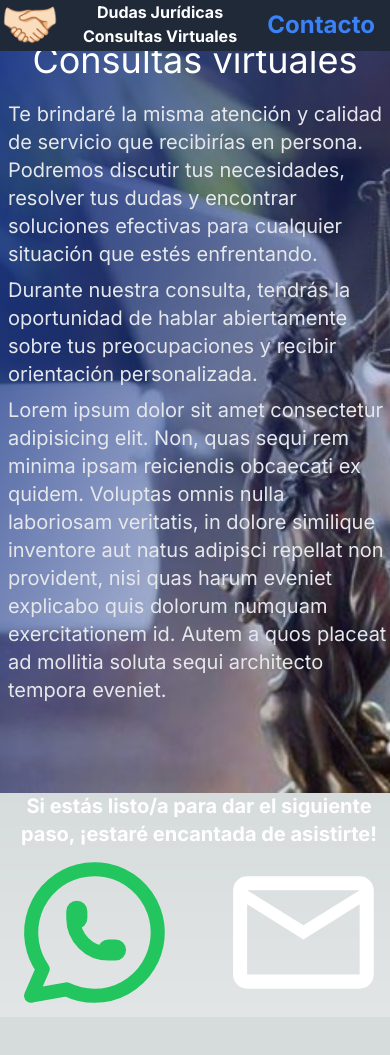
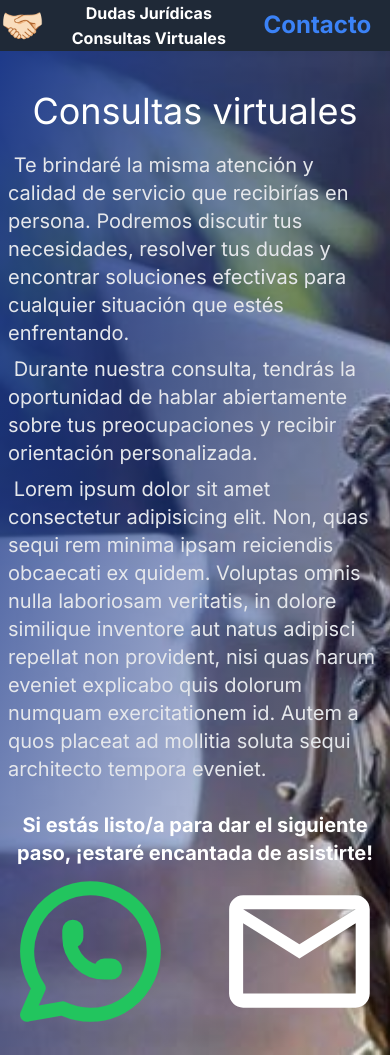
Before and after one commit to GermanGab1781/Noel-portfolio, a Next.js app: page /consultas in a window 390 px wide. Before the commit the page ends 1017 px from the top, so only its background shows below. Built offline with nearby package versions, Linux system fonts and the light colour scheme.

Commit message:
Responsives changes overall

```diff
--- a/app/components/Navbar.tsx
+++ b/app/components/Navbar.tsx
@@ -2,13 +2,12 @@ import Link from "next/link";
 
 export default function Navbar() {
 
-
   return (
     <nav className="flex flex-row fixed md:place-items-center md:place-content-between top-0 h-[6vh] w-full bg-gray-800 font-bold z-40">
-      <Link className="mr-2 text-5xl" href="/">🤝🏻</Link>
-      <div className="flex md:flex-row flex-wrap text-center flex-col place-items-center md:w-auto w-full md:gap-x-5 gap-x-0 text-white">
-        <Link className="" href="/dudas">Dudas Jurídicas</Link>
-        <Link className="" href="/consultas">Consultas Virtuales</Link>
+      <Link className="mr-2 md:text-5xl text-4xl md:m-0 m-auto" href="/">🤝🏻</Link>
+      <div className="flex md:flex-row flex-wrap text-center flex-col place-items-center md:w-auto w-screen md:gap-x-5 gap-x-0 text-white">
+        <Link className="text-md md:my-0 my-auto"  href="/dudas">Dudas Jurídicas</Link>
+        <Link className="text-md md:my-0 my-auto"  href="/consultas">Consultas Virtuales</Link>
         <Link className="mr-0 md:mr-5 text-2xl text-blue-500 my-auto" href="/contacto">
           Contacto
         </Link>
--- a/app/consultas/page.tsx
+++ b/app/consultas/page.tsx
@@ -2,16 +2,16 @@ import { TbBrandWhatsapp } from "react-icons/tb";
 import { MdOutlineMailOutline } from "react-icons/md";
 export default function page() {
     return (
-        <div className="bg-blue-900 bg-[url('../public/images/FondoConsulta.png')] bg-cover h-[94vh]">
-            <section className="w-full h-[94vh] bg-gradient-to-br from-blue-900 to-transparent">
+        <div className="bg-blue-900 bg-[url('../public/images/FondoConsulta.png')] bg-cover bg-no-repeat md:min-h-[94vh]">
+            <section className="w-full md:h-[94vh] h-full bg-gradient-to-br from-blue-900 to-transparent">
                 <h1 className="text-4xl text-center text-white pt-10 pb-5">Consultas virtuales</h1>
-                <div className="flex flex-col gap-y-2 text-xl text-gray-200 ml-2">
-                    <p className="">Te brindaré la misma atención y calidad de servicio que recibirías en persona. Podremos discutir tus necesidades, resolver tus dudas y encontrar soluciones efectivas para cualquier situación que estés enfrentando. </p>
-                    <p className="">Durante nuestra consulta, tendrás la oportunidad de hablar abiertamente sobre tus preocupaciones y recibir orientación personalizada.</p>
-                    <p>Lorem ipsum dolor sit amet consectetur adipisicing elit. Non, quas sequi rem minima ipsam reiciendis obcaecati ex quidem. Voluptas omnis nulla laboriosam veritatis, in dolore similique inventore aut natus adipisci repellat non provident, nisi quas harum eveniet explicabo quis dolorum numquam exercitationem id. Autem a quos placeat ad mollitia soluta sequi architecto tempora eveniet.</p>
-                    <div className="  w-full pt-10">
-                        <p className="text-center pt-10 font-bold text-white">Si estás listo/a para dar el siguiente paso, ¡estaré encantada de asistirte!</p>
-                        <div className="flex place-content-center gap-x-10 text-[20vh]">
+                <div className="flex flex-col gap-y-2 text-xl text-gray-200 md:ml-2 md:px-0 px-2">
+                    <p >&nbsp;Te brindaré la misma atención y calidad de servicio que recibirías en persona. Podremos discutir tus necesidades, resolver tus dudas y encontrar soluciones efectivas para cualquier situación que estés enfrentando. </p>
+                    <p >&nbsp;Durante nuestra consulta, tendrás la oportunidad de hablar abiertamente sobre tus preocupaciones y recibir orientación personalizada.</p>
+                    <p>&nbsp;Lorem ipsum dolor sit amet consectetur adipisicing elit. Non, quas sequi rem minima ipsam reiciendis obcaecati ex quidem. Voluptas omnis nulla laboriosam veritatis, in dolore similique inventore aut natus adipisci repellat non provident, nisi quas harum eveniet explicabo quis dolorum numquam exercitationem id. Autem a quos placeat ad mollitia soluta sequi architecto tempora eveniet.</p>
+                    <div className="w-full md:pt-10">
+                        <p className="text-center md:pt-10 pt-5 font-bold text-white">Si estás listo/a para dar el siguiente paso, ¡estaré encantada de asistirte!</p>
+                        <div className="flex place-content-center gap-x-10 text-[20vh] pb-5">
                             <a href="https://wa.me/+5492901304989?text=Hola, me gustaria tener una consulta virtual" target="_blank">
                                 <TbBrandWhatsapp className="text-green-500 hover:scale-105 cursor-pointer" />
                             </a>
--- /dev/null
+++ b/app/contacto/page.tsx
@@ -0,0 +1,19 @@
+import { MdOutlineMailOutline } from "react-icons/md"
+import { TbBrandWhatsapp } from "react-icons/tb"
+export default function page() {
+    return (
+        <div className="min-h-[94vh] bg-[url('../public/images/FondoContacto.png')] bg-no-repeat bg-cover">
+            <div className="h-[70vh] place-content-center bg-gradient-to-b from-blue-900 to-transparent">
+                <h2 className="md:text-4xl text-3xl text-center">Mis medios de contacto</h2>
+                <div className="flex place-content-center gap-x-10 text-[20vh]">
+                    <a href="https://wa.me/+5492901304989?text=Hola, me gustaria tener una consulta virtual" target="_blank">
+                        <TbBrandWhatsapp className="text-green-500 hover:scale-105 cursor-pointer" />
+                    </a>
+                    <a href="mailto:example@example.com?subject=Consulta virtual&body=Hola, me gustaria tener una consulta virtual" target="_blank">
+                        <MdOutlineMailOutline className="text-white hover:scale-105 cursor-pointer" />
+                    </a>
+                </div>
+            </div>
+        </div>
+    )
+}
--- a/app/dudas/page.tsx
+++ b/app/dudas/page.tsx
@@ -5,11 +5,11 @@ export default function page() {
         <div className="relative min-h-[94vh] bg-[url('../public/images/DudasBg.png')] bg-cover">
             {/* Texto */}
             <section className="z-10 w-full h-[94vh] bg-gradient-to-b from-blue-900 to-transparent rounded-t-2">
-                <h1 className="text-4xl text-center text-white pt-10">Resolución de Dudas jurídicas</h1>
+                <h1 className="md:text-4xl text-3xl text-center text-white pt-10">Resolución de Dudas jurídicas</h1>
                 <div className="text-xl mt-5 ml-5 flex flex-col gap-2 text-gray-300 text-start">
-                    <p>Conocimientos comprobables para resolver todo tipo de dudas jurídicas</p>
-                    <p>Especializada en ofrecer orientación sólida y precisa a clientes en busca de respuestas claras en materia legal </p>
-                    <p>Lorem ipsum dolor sit amet, consectetur adipisicing elit. Fuga ipsa vel eligendi, repellendus alias cum, velit quas harum soluta ullam at illo exercitationem hic? Aspernatur voluptate obcaecati amet illo aliquam?</p>
+                    <p>&nbsp;Conocimientos comprobables para resolver todo tipo de dudas jurídicas</p>
+                    <p>&nbsp;Especializada en ofrecer orientación sólida y precisa a clientes en busca de respuestas claras en materia legal </p>
+                    <p>&nbsp;Lorem ipsum dolor sit amet, consectetur adipisicing elit. Fuga ipsa vel eligendi, repellendus alias cum, velit quas harum soluta ullam at illo exercitationem hic? Aspernatur voluptate obcaecati amet illo aliquam?</p>
                 </div>
                 <div className="text-[20vh]  w-full pt-10">
                     <p className="text-center text-2xl font-bold">Contactate y hablemos sobre tus dudas</p>
--- a/app/layout.tsx
+++ b/app/layout.tsx
@@ -17,7 +17,7 @@ export default function RootLayout({
 }>) {
   return (
     <html lang="en">
-      <body className={inter.className + " md:mt-10 mt:20"}>
+      <body className={inter.className + " mt-[6vh]"}>
         <Navbar/>
         {children}
       </body>
--- a/app/page.tsx
+++ b/app/page.tsx
@@ -7,7 +7,7 @@ export default function Home() {
   return (
     <main className="flex md:flex-row flex-col min-h-[94vh] cursor-default bg-[url('../public/images/Fondo.png')] bg-cover md:pb-0 pb-40">
       {/* Titulo e Info */}
-      <section className="md:w-[60vw] h-[90vh] md:mt-0 mt-[8vh] m-auto">
+      <section className="md:w-[60vw] h-[90vh] md:mt-0 mt-[3vh] m-auto">
         <div className='flex flex-col md:h-[30%] md:w-[80%] w-full md:mb-0 mb-[24vh] place-content-center text-center whitespace-nowrap'>
           <h1 className='md:text-6xl text-4xl font-bold text-blue-500'>Estudio Jurídico</h1>
           <h1 className='md:text-5xl text-3xl md:ml-16 md:mt-2 text-white'>Noel Maria Caceres</h1>
@@ -60,7 +60,7 @@ export default function Home() {
         </div>
       </section>
       {/* Foto de Perfil */}
-      <section className="md:w-[40vw] md:h-[90vh] h-[25vh] aspect-square md:mt-0 mt-[19vh] md:relative absolute md:left-auto left-1/2 md:transform-none transform md:translate-x-0 -translate-x-1/2  place-content-center ">
+      <section className="md:w-[40vw] md:h-[90vh] h-[25vh] aspect-square md:mt-0 mt-[14vh] md:relative absolute md:left-auto left-1/2 md:transform-none transform md:translate-x-0 -translate-x-1/2  place-content-center ">
         <Image
           className='m-auto md:w-[80%] md:h-[90%] border-4 border-blue-950 rounded-lg shadow-lg opacity-90 hover:opacity-100 transition duration-300'
           src={perfil}
```
Also changed, not shown: public/images/FondoContacto.png (added).
